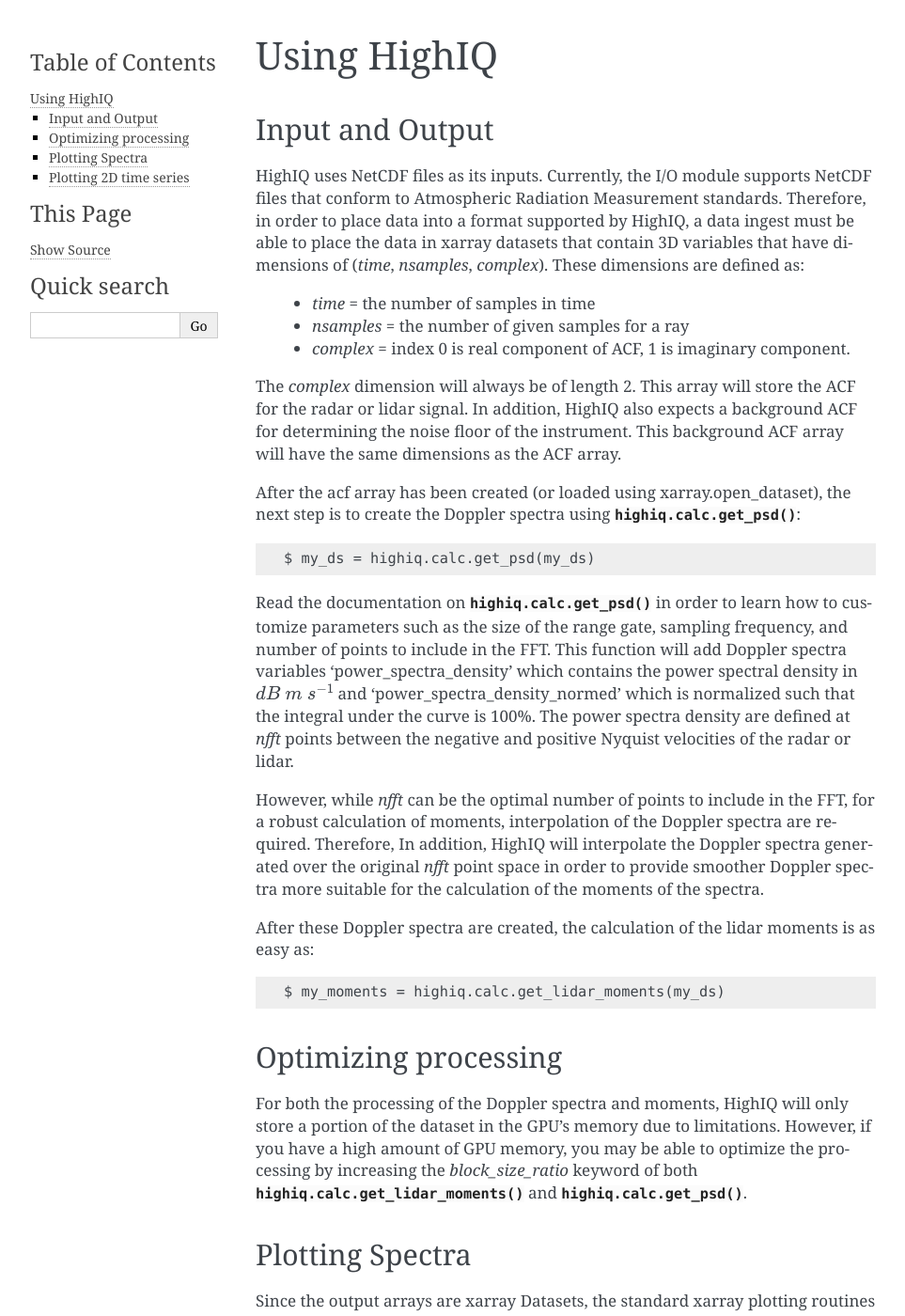
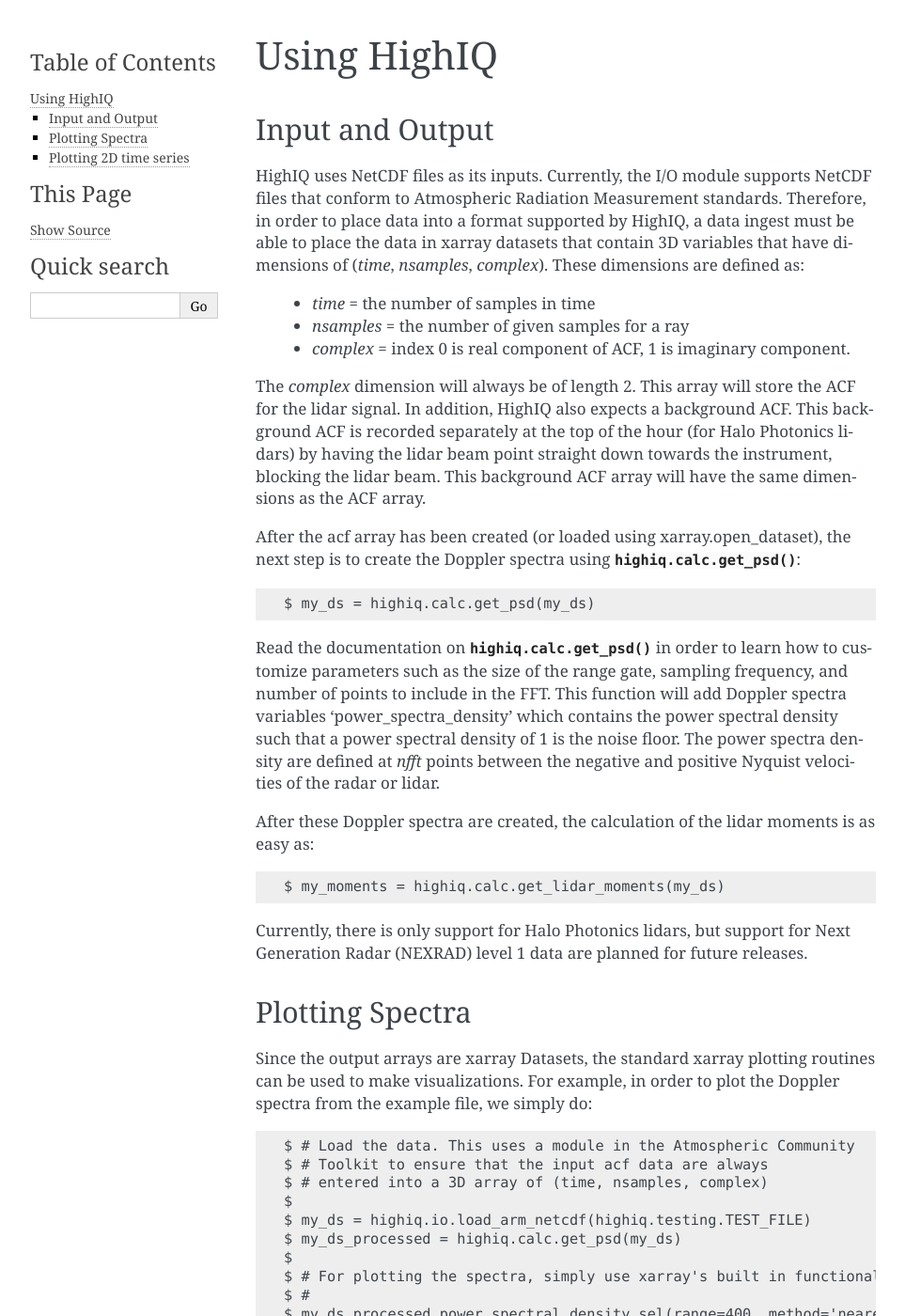
Before and after one commit to rcjackson/HighIQ, a Sphinx documentation site: the page built from doc/source/usage.rst, in a window 1280 px wide and 1400 px high. Shown: the whole window at 94% size, without its empty margins (148-1111 px from the left). Built offline with Sphinx 7.4.7, drawn with Linux system fonts in a browser that asks for light colours; pages that are not in the unit, such as notebooks, are missing from menus.

Commit message:
FIX: Documentation to be up to date and also remove unused code.

```diff
--- a/README.rst
+++ b/README.rst
@@ -8,7 +8,11 @@
 
 * Free software: 3-clause BSD license
 
-In order to use HighIQ, you must install the version of CuPy for your
+The CPU-only version of HighIQ can be installed via pip::
+
+    $ pip install highiq
+
+In order to use HighIQ with GPU capababilities, you must install the version of CuPy for your
 specific version of CUDA. In order to do so, follow the link below:
 
 https://docs.cupy.dev/en/stable/install.html
--- a/doc/source/usage.rst
+++ b/doc/source/usage.rst
@@ -16,8 +16,10 @@
     * *complex* = index 0 is real component of ACF, 1 is imaginary component.
 
 The *complex* dimension will always be of length 2. This array will store the ACF
-for the radar or lidar signal. In addition, HighIQ also expects a background ACF
-for determining the noise floor of the instrument. This background ACF array will
+for the lidar signal. In addition, HighIQ also expects a background ACF.
+This background ACF is recorded separately at the top of the hour (for Halo Photonics lidars)
+by having the lidar beam point straight down towards
+the instrument, blocking the lidar beam. This background ACF array will
 have the same dimensions as the ACF array.
 
 After the acf array has been created (or loaded using xarray.open_dataset), the
@@ -28,31 +30,18 @@
 Read the documentation on :func:`highiq.calc.get_psd` in order to learn how to
 customize parameters such as the size of the range gate, sampling frequency, and
 number of points to include in the FFT. This function will add Doppler spectra
-variables 'power_spectra_density' which contains the power spectral density in
-:math:`dB\ m\ s^{-1}` and 'power_spectra_density_normed' which is normalized
-such that the integral under the curve is 100%. The power spectra density are defined
+variables 'power_spectra_density' which contains the power spectral density such that
+a power spectral density of 1 is the noise floor. The power spectra density are defined
 at *nfft* points between the negative and positive Nyquist velocities of the
 radar or lidar.
-
-However, while *nfft* can be the optimal number of points to include in
-the FFT, for a robust calculation of moments, interpolation of the Doppler spectra
-are required. Therefore, In addition, HighIQ will interpolate the Doppler spectra
-generated over the original *nfft* point space in order to provide smoother Doppler
-spectra more suitable for the calculation of the moments of the spectra.
 
 After these Doppler spectra are created, the calculation of the lidar moments is as
 easy as::
 
     $ my_moments = highiq.calc.get_lidar_moments(my_ds)
 
-Optimizing processing
----------------------
-For both the processing of the Doppler spectra and moments, HighIQ will only store
-a portion of the dataset in the GPU's memory due to limitations. However, if you
-have a high amount of GPU memory, you may be able to optimize the processing
-by increasing the *block_size_ratio* keyword of both :func:`highiq.calc.get_lidar_moments` and
-:func:`highiq.calc.get_psd`.
-
+Currently, there is only support for Halo Photonics lidars, but support for Next Generation
+Radar (NEXRAD) level 1 data are planned for future releases.
 
 Plotting Spectra
 ----------------
```
Also changed, not shown: 2 other files.
